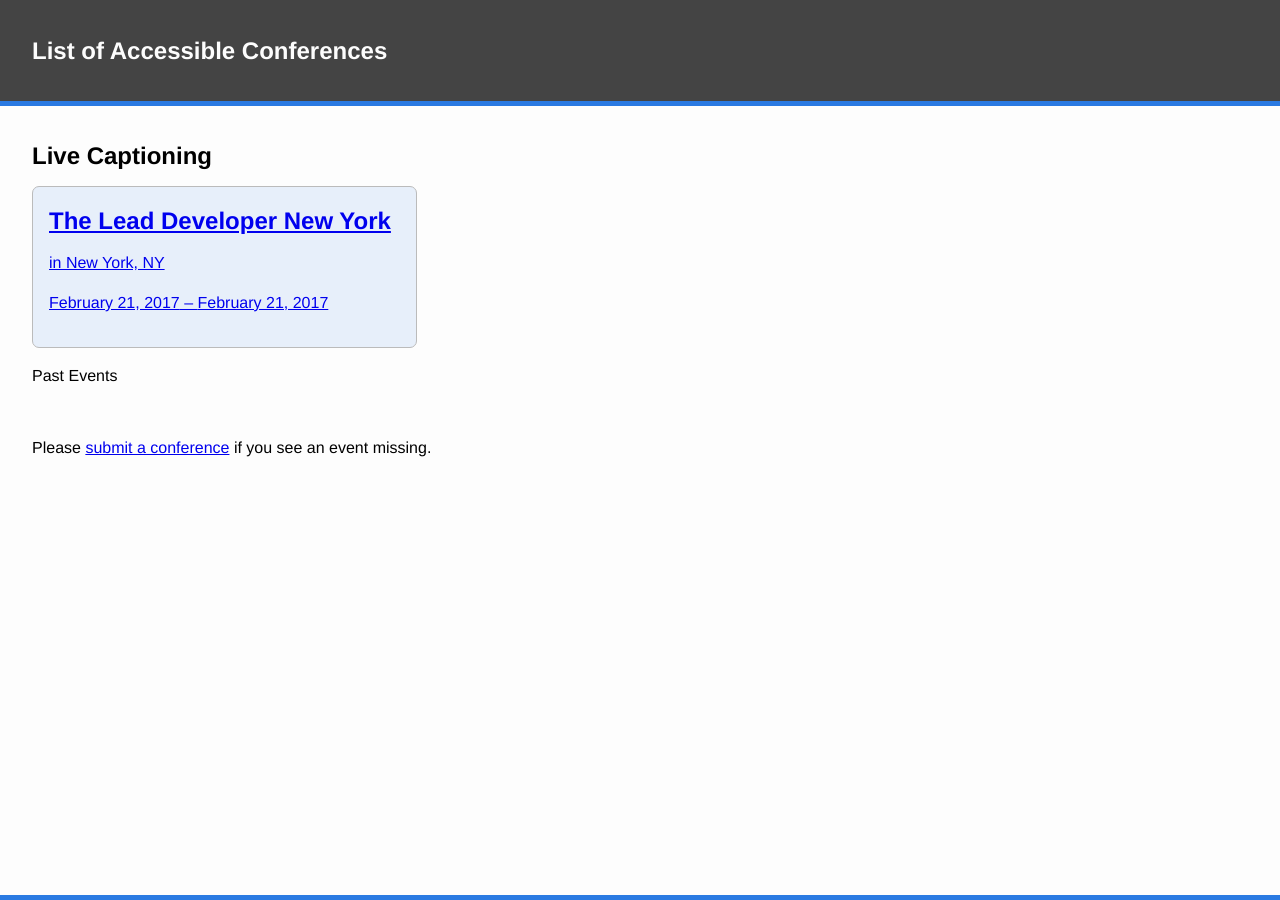
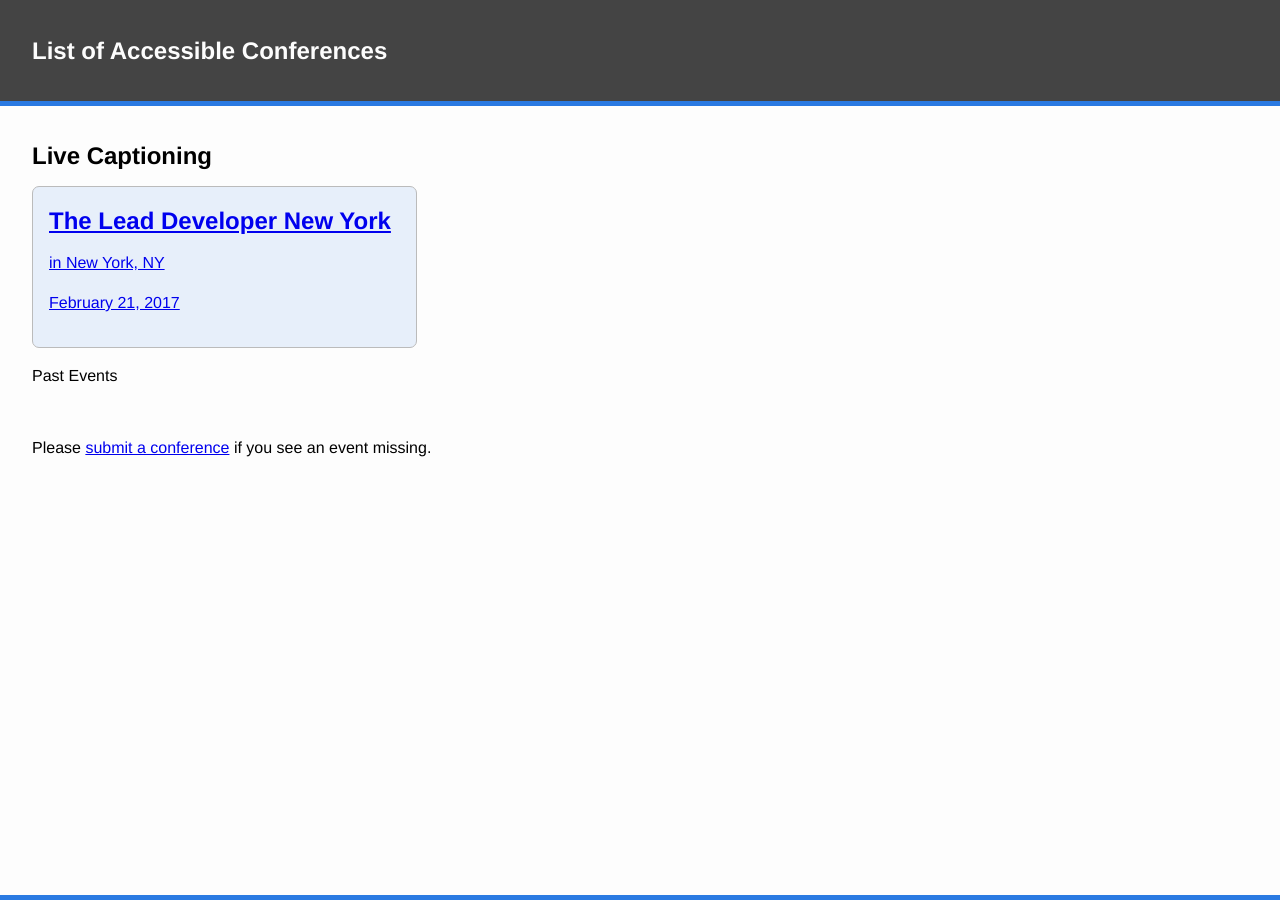
Before and after one commit to adunkman/confa11y, a Jekyll site: the page built from index.html, in a window 1280 px wide. Built offline with Jekyll 4.4.1, drawn with Linux system fonts in a browser that asks for light colours.

Commit message:
Don't show a date range for one day conferences
It's easy! Just don't show the second date.

```diff
--- a/index.html
+++ b/index.html
@@ -38,7 +38,12 @@ layout: default
                 <a href="{{ post.site }}" target="_blank">
                   <h2>{{ post.title }}</h2>
                   <p class="location">in {{ post.city }}</p>
-                  <p class="dates"><time datetime="{{ post.from | date: "%Y-%m-%d" }}">{{ post.from | date: "%Y-%m-%d" }}</time> – <time datetime="{{ post.to | date: "%Y-%m-%d" }}">{{ post.to | date: "%Y-%m-%d" }}</time></p>
+                  <p class="dates">
+                    <time datetime="{{ post.from | date: "%Y-%m-%d" }}">{{ post.from | date: "%Y-%m-%d" }}</time>
+                    {% if post.from != post.to %}
+                      – <time datetime="{{ post.to | date: "%Y-%m-%d" }}">{{ post.to | date: "%Y-%m-%d" }}</time>
+                    {% endif %}
+                  </p>
                 </a>
               </div>
             </li>
```
